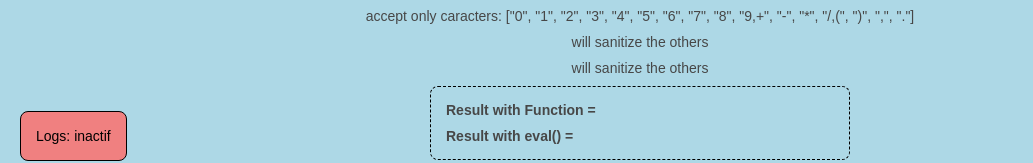
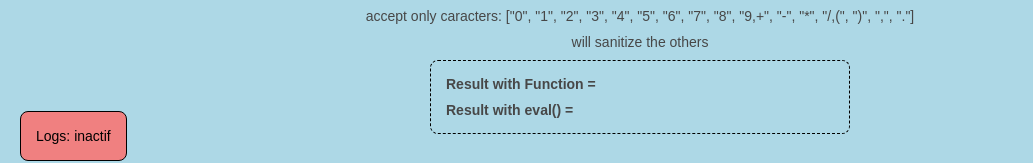
Before and after one commit to vasalome/test-technique-paloit, a React (Create React App) app in the folder client/: page / in a window 1280 px wide. Shown: the part 619-782 px from the top of the page, without its empty margins (0-1033 px from the left). Built offline with nearby package versions, Linux system fonts and the light colour scheme; no server answers.

Commit message:
remove an old line

```diff
--- a/client/src/components/Calculator/index.tsx
+++ b/client/src/components/Calculator/index.tsx
@@ -38,7 +38,6 @@ const Calculator: FunctionComponent<Properators> = ({activeLog}) => {
     </InputContainer>
     <div>accept only caracters: ["{accepted.join('", "')},{operators.join('", "')},{separators.join('", "')}"]</div>
     <div>will sanitize the others</div>
-    <div>will sanitize the others</div>
     <OptionsContainer style={{flexDirection: 'column'}}>
       <span style={{width: '100%', display: 'flex', justifyContent: 'space-between'}}>
         <b>Result with Function =</b>{result}
```
